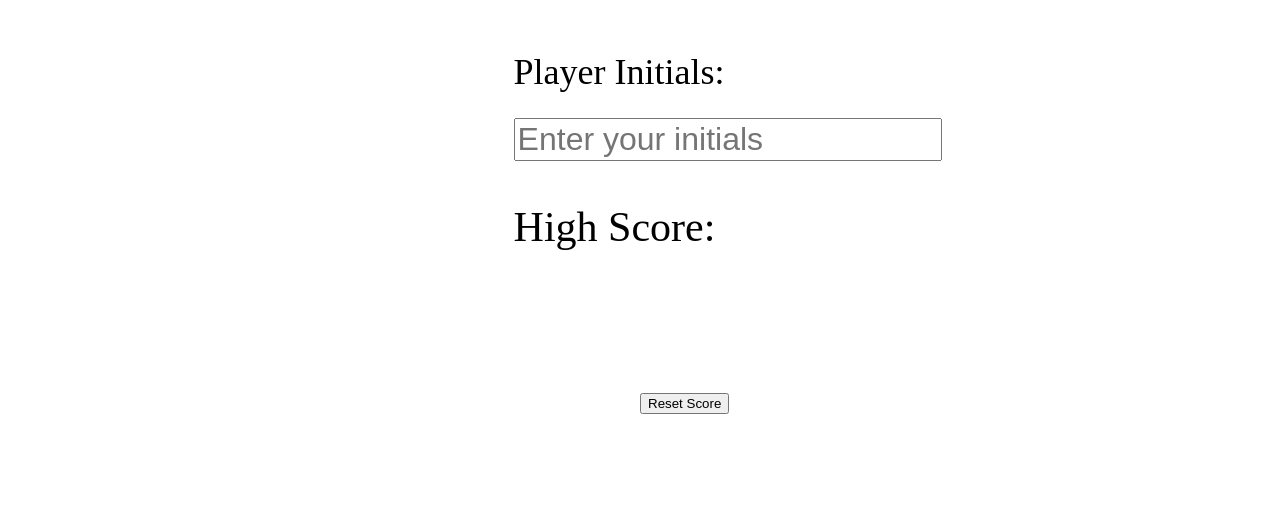
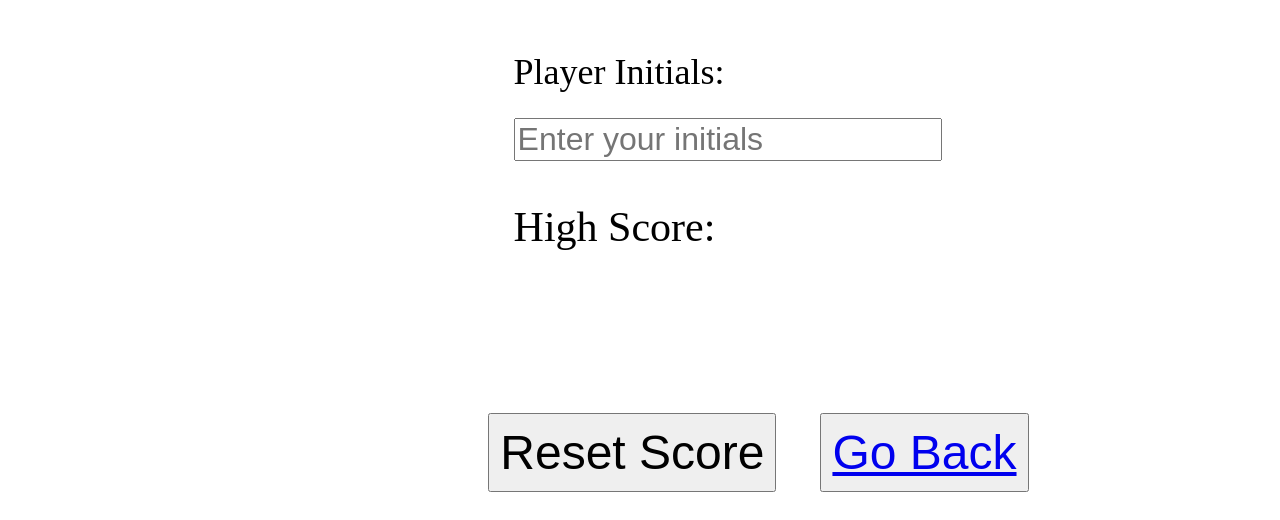
Before and after one commit to jhuber1155/Knowledge-Quiz, a plain HTML site: page highscores.html in a window 1280 px wide. Shown: the part 615-1135 px from the top of the page. Before the commit the page ends 1037 px from the top, so only its background shows below. Drawn offline with Linux system fonts and the light colour scheme.

Commit message:
Added another button and some styling

```diff
--- a/assets/css/scorestyle.css
+++ b/assets/css/scorestyle.css
@@ -38,8 +38,14 @@ p{
     margin-left: 40%;
 }
 
+button{
+    padding: 10px;
+    margin: 20px;
+    font-size: 48px;
+}
+
 .reset-button{
-    margin-left: 50%;
+    margin-left: 38%;
 }
 
 #player-scores{
--- a/highscores.html
+++ b/highscores.html
@@ -31,6 +31,7 @@
         <ul id="player-scores"></ul>
     </section>
     <button class="reset-button">Reset Score</button>
+    <button class="go-back"><a href="index.html">Go Back</a></button>
 
     <script src="assets/js/script.js"></script>
     <script src="assets/js/scorescript.js"></script>
```
